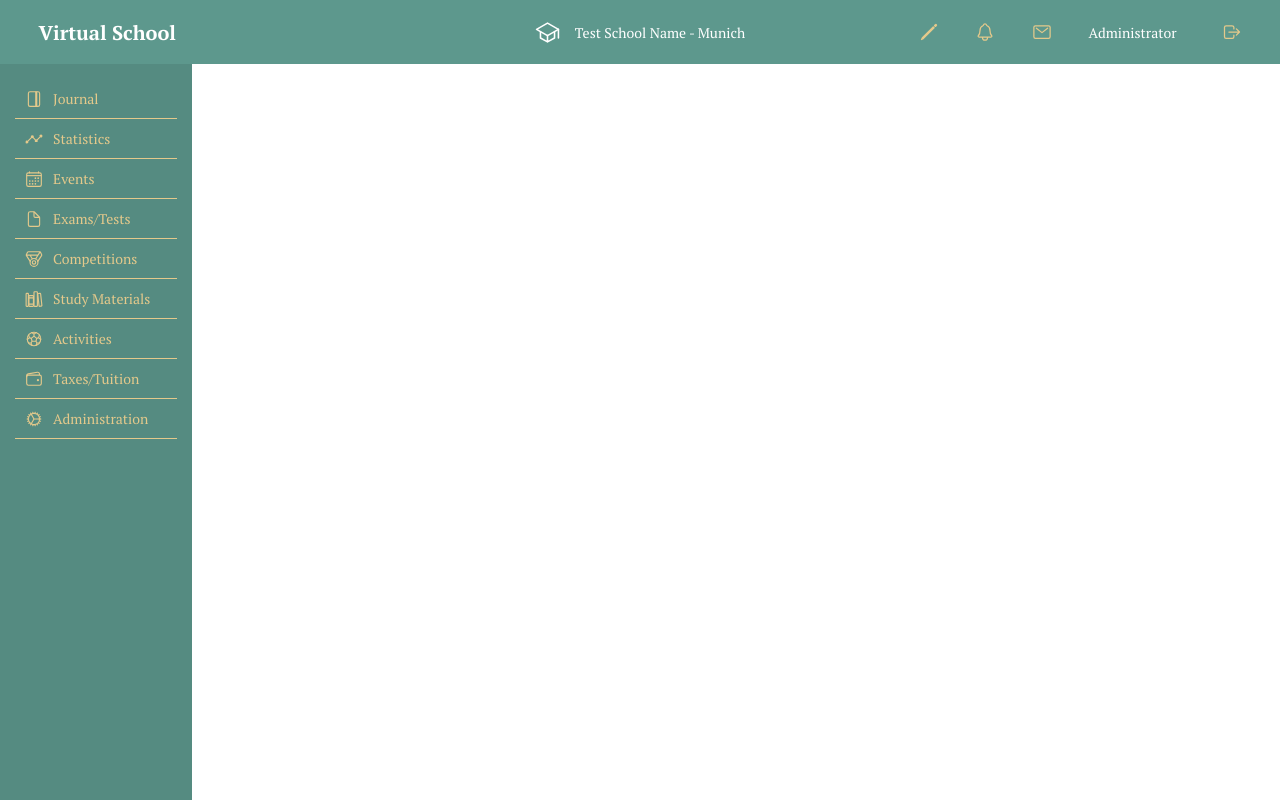
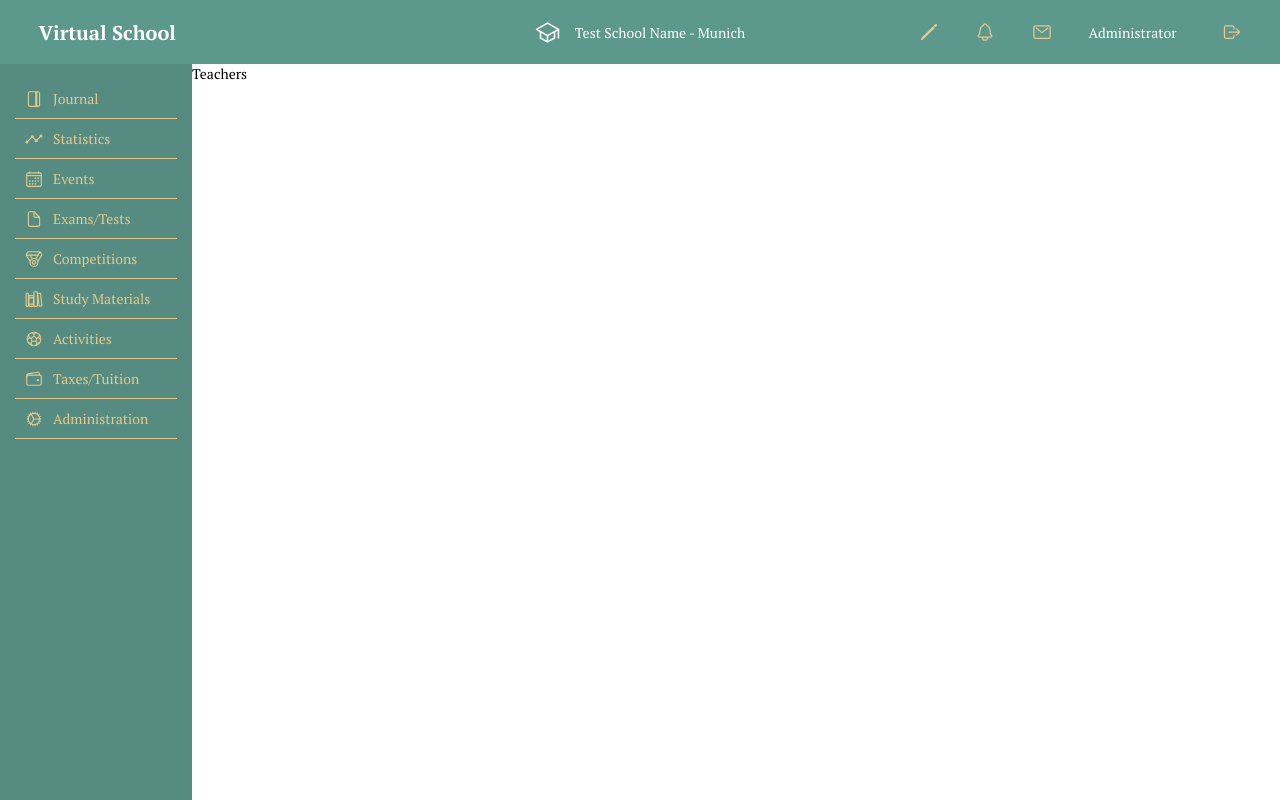
Before and after one commit to dhristoskov/virtual-school, a React (Create React App) app in the folder app-frontend/: page /admin/teachers in a window 1280 px wide. Built offline with nearby package versions, Linux system fonts and the light colour scheme; the HTML template or start-up script is replaced by a standard one.

Commit message:
virtual school add subject and teachers

```diff
--- a/app-frontend/src/App.tsx
+++ b/app-frontend/src/App.tsx
@@ -1,16 +1,36 @@
 import React, { Fragment } from 'react';
+import { BrowserRouter as Router, Route, Switch } from 'react-router-dom';
 
 import './App.scss'
 
-import Dashboard from './pages/Dashboard/Dashboard';
 import DataContextProvider from './context/DataContext';
+import Header from './components/Header/Header';
+import SideMenu from './components/SideMenu/SideMenu';
+import Subjects from './components/Subjects/Subjects';
+import Teachers from './components/Teachers/Teachers';
 
 const App:React.FC = () => {
+
+  const AdminRoute = () => (
+    <DataContextProvider>
+      <div style={{ display: 'flex'}}>
+          <SideMenu />
+          <Switch>
+              <Route path='/admin/subjects' component={Subjects}/>
+              <Route path='/admin/teachers' component={Teachers}/>
+          </Switch>
+      </div>
+    </DataContextProvider>
+  );
+
   return (
     <Fragment>
-      <DataContextProvider>
-         <Dashboard />
-      </DataContextProvider>
+      <Router>
+        <Header />
+        <Switch>
+          <Route path='/admin' component={AdminRoute} />
+        </Switch>
+      </Router>
     </Fragment>
   );
 }
--- a/app-frontend/src/components/SideMenu/SideMenu.scss
+++ b/app-frontend/src/components/SideMenu/SideMenu.scss
@@ -1,7 +1,7 @@
 @import '../../styles/colors';
 
 .side-menu {
-    width: 15%;
+    min-width: 15%;
     min-height: 92vh;
     background-color: $color-dark-green;
     padding: 15px;
--- a/app-frontend/src/components/SideMenu/SideMenu.tsx
+++ b/app-frontend/src/components/SideMenu/SideMenu.tsx
@@ -1,16 +1,14 @@
-import React from 'react';
+import React, { useContext } from 'react';
 
 import AdminPanel from './AdminPanel/AdminPanel';
 import Navigation from './Navigation/Navigation';
+import { DataContext } from '../../context/DataContext';
 
 import './SideMenu.scss';
 
-interface Props {
-    loadTeachers: () => void;
-    loadSubjects: () => void;
-}
+const SideMenu= () => {
 
-const SideMenu:React.FC<Props> = ({ loadTeachers, loadSubjects }) => {
+    const { loadTeachers, loadSubjects } = useContext(DataContext)
 
     return (
         <div className='side-menu'>
--- /dev/null
+++ b/app-frontend/src/components/Subjects/Subjects.tsx
@@ -0,0 +1,42 @@
+import React, { Fragment, useContext } from 'react';
+
+import { DataContext } from '../../context/DataContext';
+
+import './Subjects.scss';
+
+const Subjects = () => {
+
+    const { subjects } = useContext(DataContext);
+
+    return (
+        <Fragment>
+            {
+                subjects ?
+                <div className='subject-wrapper'>
+                {
+                    subjects.map(subject => {
+                        return (
+                            <div key={subject._id}>
+                                <p>{subject.subject_name}</p>
+                                <p>{subject.for_class}</p>
+                                <div>
+                                    {
+                                        subject.teachers.length > 0 &&
+                                        subject.teachers.map(teacher => (
+                                            <p key={teacher._id}>{teacher.first_name}<span> {teacher.last_name}</span></p>
+                                        ))
+                                    }
+                                </div>
+                            </div>
+                        )
+                    })
+                }
+                </div>
+                : <p>Loading...</p>
+            }
+        </Fragment>
+    )
+
+}
+
+export default Subjects;
--- /dev/null
+++ b/app-frontend/src/components/Teachers/Teachers.tsx
@@ -0,0 +1,11 @@
+import React from 'react';
+
+import './Teachers.scss';
+
+const Teachers = () => {
+    return (
+        <div>Teachers</div>
+    )
+}
+
+export default Teachers
--- a/app-frontend/src/context/DataContext.tsx
+++ b/app-frontend/src/context/DataContext.tsx
@@ -1,4 +1,5 @@
 import React, { createContext, ReactNode, useState } from 'react';
+import { useHistory } from 'react-router-dom';
 
 import axios from '../axios';
 
@@ -20,13 +21,16 @@ export const DataContext = createContext<DataType>({} as DataType);
 
 const DataContextProvider: React.FC<Props> = ({ children }) => {
 
+    const history = useHistory();
     const [ teachers, setTeachers ] = useState<Teacher[]>([] as Teacher[]);
     const [ subjects, setSubjects ] = useState<Subject[]>([] as Subject[]);
 
     const loadTeachers = (): void => {
         axios.get('/teachers/')
              .then(res => {
-                setTeachers(res.data.teachersData)
+                setTeachers(res.data.teachersData);
+                console.log(res.data.teachersData);
+                history.push('/admin/teachers');
              }).catch(err => {
                  console.log(err)
              })
@@ -35,10 +39,11 @@ const DataContextProvider: React.FC<Props> = ({ children }) => {
     const loadSubjects = (): void => {
         axios.get('/subjects/')
              .then(res => {
-                setSubjects(res.data.subjectData)
+                setSubjects(res.data.subjectData);
+                history.push('/admin/subjects');
              }).catch(err => {
                  console.log(err)
-             })
+             });
     }
 
     return (
--- a/app-frontend/src/interfaces/subject.ts
+++ b/app-frontend/src/interfaces/subject.ts
@@ -1,6 +1,7 @@
 import Teacher from './teacher';
 
 export default interface Subject {
+    _id: string;
     subject_name: string;
     for_class: number;
     teachers: Teacher[];
--- a/app-frontend/src/interfaces/teacher.ts
+++ b/app-frontend/src/interfaces/teacher.ts
@@ -1,6 +1,7 @@
 import Subject from './subject';
 
 export default interface Teacher {
+    _id: string;
     first_name: string;
     second_name?: string;
     last_name: string;
--- /dev/null
+++ b/app-frontend/src/pages/dashboard/Dashboard.scss
@@ -0,0 +1,3 @@
+.dashboard-layout {
+    display: flex;
+}
--- a/app-frontend/src/pages/dashboard/Dashboard.tsx
+++ b/app-frontend/src/pages/dashboard/Dashboard.tsx
@@ -1,19 +1,12 @@
-import React, { useContext } from 'react'
+import React from 'react'
 
-import Header from '../../components/Header/Header';
-import SideMenu from '../../components/SideMenu/SideMenu';
-import { DataContext } from '../../context/DataContext';
+import './Dashboard.scss';
 
 const Dashboard = () => {
 
-    const { loadTeachers, loadSubjects } = useContext(DataContext)
-
     return (
         <div>
-            <Header />
-            <SideMenu loadTeachers={loadTeachers}
-                      loadSubjects={loadSubjects}
-            />
+           <p>Dashboard</p>
         </div>
 
     );
```
Also changed, not shown: app-frontend/src/components/Subjects/Subjects.scss (added), app-frontend/src/components/Teachers/Teachers.scss (added), 1 other file (tests, documents, lock files or other folders).
